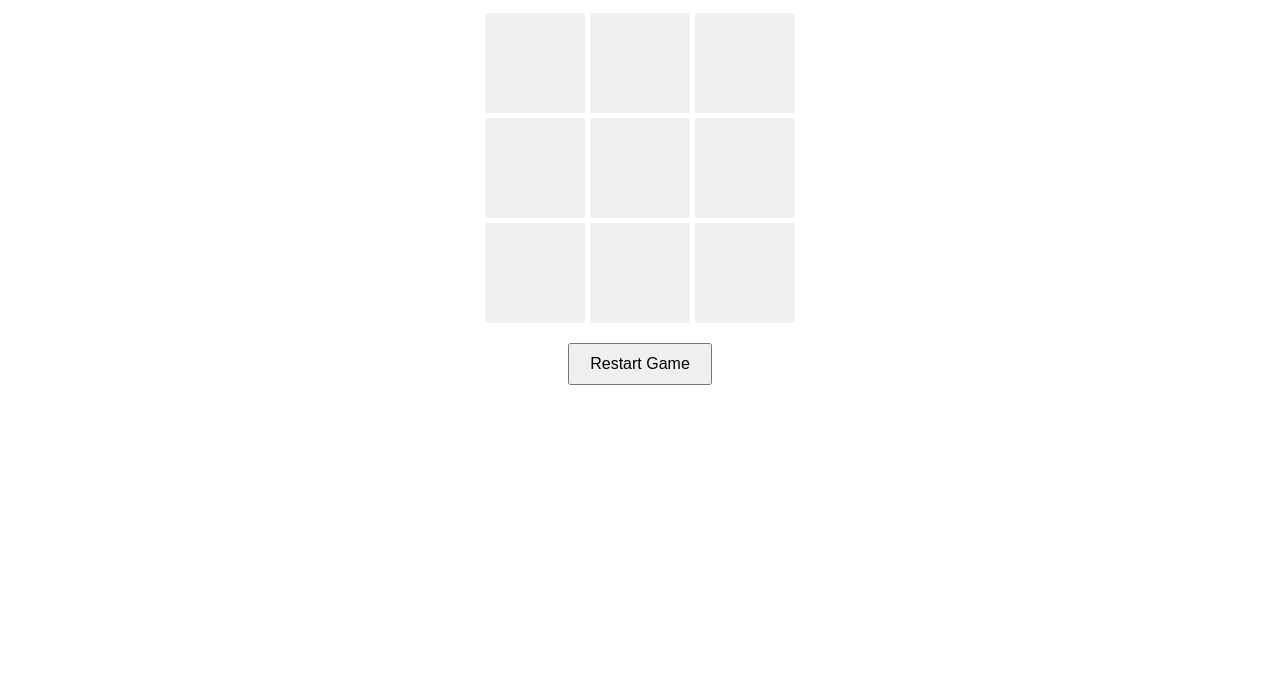
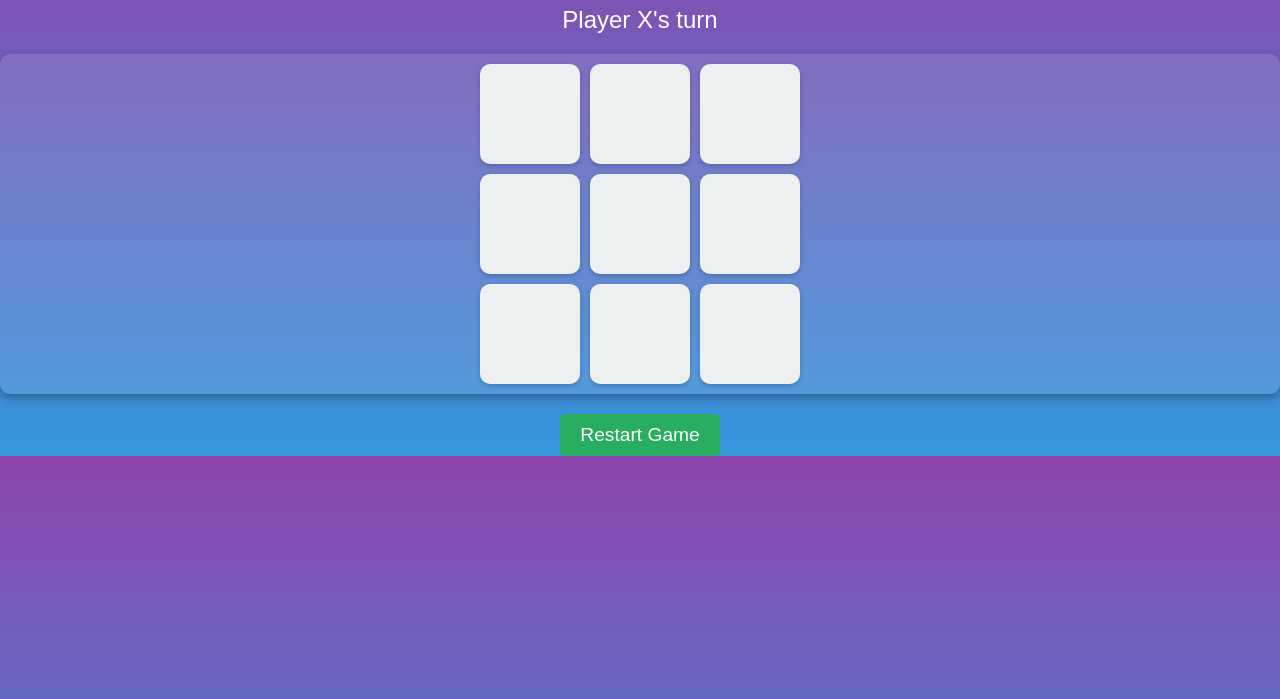
Before and after one commit to gpt006/Tic-tac-Toe-, a plain HTML site: page index.html in a window 1280 px wide. Shown: the part 101-800 px from the top of the page. Drawn offline with Linux system fonts and the light colour scheme.

Commit message:
Update styles.css

```diff
--- a/styles.css
+++ b/styles.css
@@ -1,38 +1,80 @@
 body {
-    font-family: Arial, sans-serif;
+    font-family: 'Poppins', sans-serif;
     text-align: center;
+    background: linear-gradient(to bottom, #8e44ad, #3498db);
+    color: white;
+    margin: 0;
+    padding: 0;
+}
+
+h1 {
+    margin-top: 20px;
+    font-size: 3em;
+    text-shadow: 2px 2px 4px rgba(0, 0, 0, 0.5);
+}
+
+#player-indicator {
+    font-size: 1.5em;
+    margin: 10px;
 }
 
 .board {
     display: grid;
     grid-template-columns: repeat(3, 100px);
     grid-template-rows: repeat(3, 100px);
-    gap: 5px;
+    gap: 10px;
     justify-content: center;
+    margin: 20px auto;
+    padding: 10px;
+    background: rgba(255, 255, 255, 0.1);
+    border-radius: 10px;
+    box-shadow: 0 4px 10px rgba(0, 0, 0, 0.3);
 }
 
 .cell {
-    width: 100px;
-    height: 100px;
-    background-color: #f0f0f0;
+    background: #ecf0f1;
+    border-radius: 10px;
     display: flex;
     align-items: center;
     justify-content: center;
-    font-size: 2em;
+    font-size: 2.5em;
+    font-weight: bold;
     cursor: pointer;
+    transition: all 0.3s ease;
+    box-shadow: 0 2px 5px rgba(0, 0, 0, 0.2);
 }
 
 .cell:hover {
-    background-color: #ddd;
+    background: #dcdde1;
+    transform: scale(1.1);
+}
+
+#winner-line {
+    animation: glow 1s infinite;
+}
+
+@keyframes glow {
+    0% { box-shadow: 0 0 10px white; }
+    50% { box-shadow: 0 0 20px yellow; }
+    100% { box-shadow: 0 0 10px white; }
 }
 
 #message {
     font-size: 1.5em;
-    margin: 20px 0;
+    margin: 20px;
 }
 
 #reset {
     padding: 10px 20px;
-    font-size: 1em;
+    font-size: 1.2em;
+    border: none;
+    border-radius: 5px;
+    background: #27ae60;
+    color: white;
     cursor: pointer;
+    transition: background 0.3s ease;
 }
+
+#reset:hover {
+    background: #2ecc71;
+}
```
